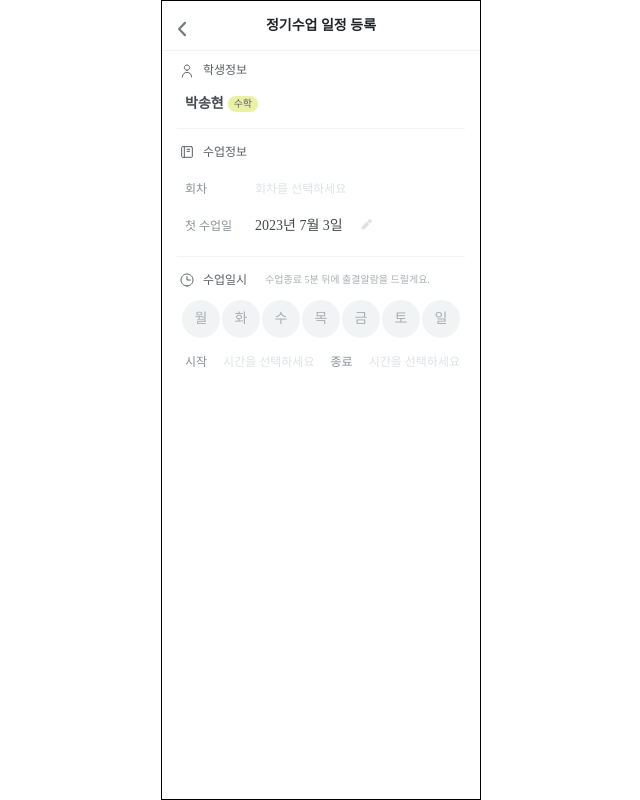
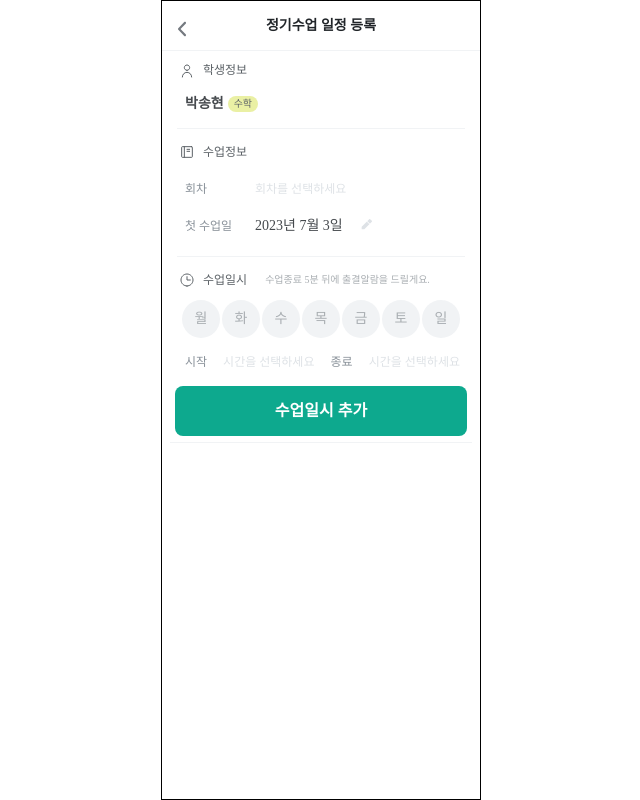
Before and after one commit to Gwasuwon-shot/Tutice_Client, a React (Vite) app: page /regular-lesson in a window 1280 px wide. Shown: the whole page, without its empty margins (319-959 px from the left). Built offline with nearby package versions, Linux system fonts and the light colour scheme; a web font is replaced by a local one; what recoil-persist would draw is missing.

Commit message:
[ feat ] button wrapper 추가

```diff
--- a/src/components/RegularLesson/LessonDate.tsx
+++ b/src/components/RegularLesson/LessonDate.tsx
@@ -1,27 +1,41 @@
 import React from 'react';
 import {RegularLessonClockIc} from '../../assets';
+import RoundBottomButton from '../common/RoundBottomButton';
 import styled from 'styled-components';
 
 export default function LessonDate() {
+
     const days = ['월', '화', '수', '목', '금', '토', '일'];
+    const messages = "수업일시 추가";
+
     return (
         <LessonDateWrapper>
+
             <IconWrapper>
                 <RegularLessonClockIcon />
                 <SectionName> 수업일시 </SectionName>
                 <Explain> 수업종료 5분 뒤에 출결알람을 드릴게요. </Explain>
             </IconWrapper>
+
             <DayWrapper>
                 {days.map((day, index) => (
                 <Day key={index}>{day}</Day>
                 ))}
             </DayWrapper>
+
             <TimeWrapper>
                 <TimeChoose> 시작 </TimeChoose>
                 <TimeButton> 시간을 선택하세요 </TimeButton>
                 <TimeChoose> 종료 </TimeChoose>
                 <TimeButton> 시간을 선택하세요 </TimeButton>
             </TimeWrapper>
+
+            <ButtonWrapper>
+                <RoundBottomButton buttonMessage = {messages} />
+            </ButtonWrapper>
+
+            <ModalWrapper>
+            </ModalWrapper>
 
         </LessonDateWrapper>
     );
@@ -99,3 +113,17 @@ const TimeButton = styled.button`
     ${({ theme }) => theme.fonts.body04};
     color: ${({ theme }) => theme.colors.grey100};
 `
+
+const ButtonWrapper = styled.section`
+    display: flex;
+    justify-content: center;
+    align-items: center;
+    margin : 1.6rem 0.8rem 0 0.8rem;
+    margin-top: 1.6rem;
+    padding-bottom: 0.6rem;
+    border-bottom: 1px solid ${({ theme }) => theme.colors.grey50};
+`
+
+const ModalWrapper = styled.section`
+    display: flex;
+`
```
